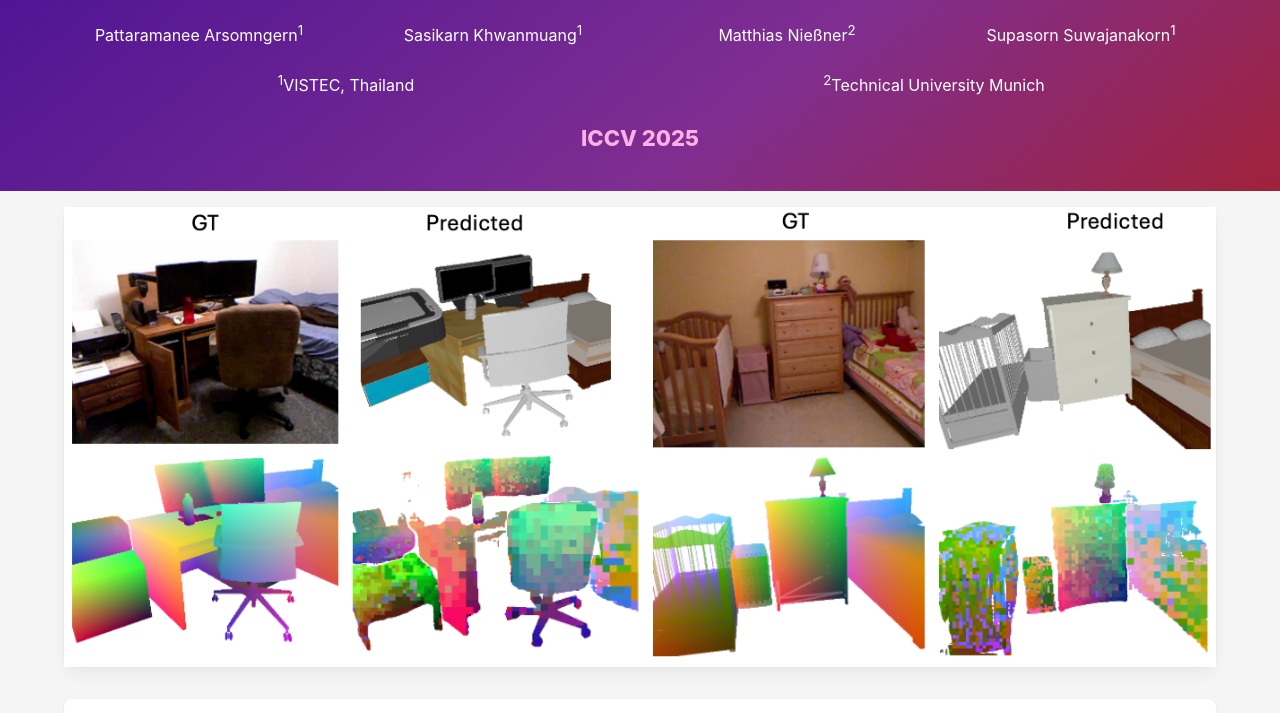
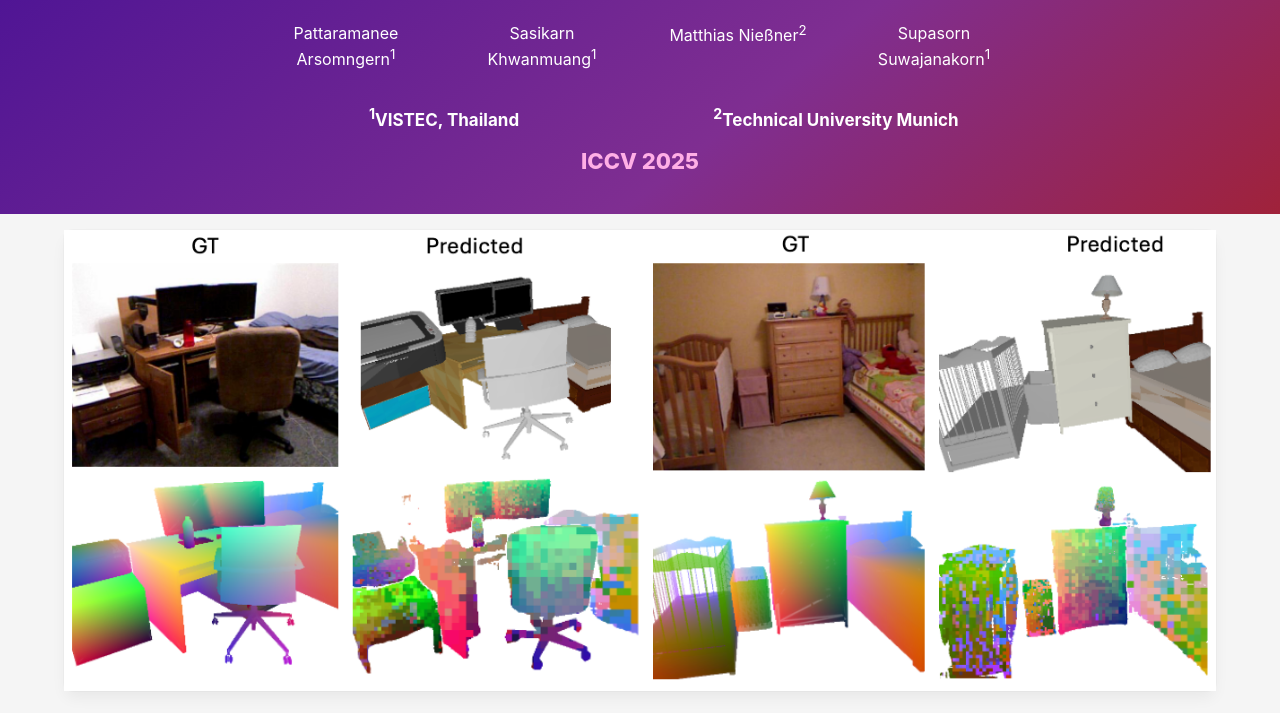
Before and after one commit to ZeroCAD9D/zerocad9d.github.io, a plain HTML site: page index.html in a window 1280 px wide. Shown: the part 87-800 px from the top of the page. Drawn offline with nearby package versions, Linux system fonts and the light colour scheme; some packages are replaced by stand-ins of ours; a script that the page names is missing.

Commit message:
edit font

```diff
--- a/index.html
+++ b/index.html
@@ -51,14 +51,14 @@
       }
 
       .aff {
-        margin-top: 0px !important;
-        padding-top: 0px;
+        /* margin-top: 0px !important; */
+        /* padding-top: 0px; */
         font-size: inherit !important;
       }
 
-      .aff .column {
-        flex-basis: 0 !important;
-      }
+      /* .aff .column { */
+        /* flex-basis: 0 !important; */
+      /* } */
       .btn-more-result {
         margin-top: 4em;
       }
@@ -146,9 +146,9 @@
       margin-top: 0.5rem;
     }
 
-    .aff .column {
-      flex-basis: content;
-    }
+    /* .aff .column { */
+      /* flex-basis: content; */
+    /* } */
 
     .fixwidth {
       max-width: 1000px !important;
@@ -269,16 +269,16 @@
                     onclick="gtag('event', 'title_box', {'event_category' : 'link_click', 'event_label' : 'title_box'})">
                     <div class="column is-12">
                         <div class="columns is-centered has-text-centered">
-                            <div class="column is-3"><a href="https://pattaramaneea.github.io">Pattaramanee Arsomngern</a><sup>1</sup></div>
-                            <div class="column is-3">Sasikarn Khwanmuang<sup>1</sup></div>
-                            <div class="column is-3"><a href="https://niessnerlab.org/index.html">Matthias Nießner</a><sup>2</sup></div>
-                            <div class="column is-3"><a href="https://www.supasorn.com/">Supasorn Suwajanakorn</a><sup>1</sup></div>
+                            <div class="column is-2"><a href="https://pattaramaneea.github.io">Pattaramanee Arsomngern</a><sup>1</sup></div>
+                            <div class="column is-2">Sasikarn Khwanmuang<sup>1</sup></div>
+                            <div class="column is-2"><a href="https://niessnerlab.org/index.html">Matthias Nießner</a><sup>2</sup></div>
+                            <div class="column is-2"><a href="https://www.supasorn.com/">Supasorn Suwajanakorn</a><sup>1</sup></div>
                         </div>
                     </div>
                     <div class="column is-12">
-                        <div class="columns is-centered has-text-centered">
-                            <div class="column is-6"><sup>1</sup>VISTEC, Thailand</div>
-                            <div class="column is-6"><sup>2</sup>Technical University Munich</div>
+                        <div class="columns author_names aff is-centered has-text-centered">
+                            <div class="column is-4"><sup>1</sup>VISTEC, Thailand</div>
+                            <div class="column is-4"><sup>2</sup>Technical University Munich</div>
                         </div>
           </div>
           <div class="column is-12" style="margin-bottom:0px;padding-bottom: 0px;font-weight: 800; font-size: 22px; color: #ffafe6;">
@@ -344,7 +344,7 @@
     <div class="container has-text-centered">
         <div class="columns is-mobile is-multiline">
             <div class="column is-6-mobile">
-                <a href="https://arxiv.org/abs/2312.09168" target="_blank"
+                <a href="https://zerocad9d.github.io" target="_blank"
                     onclick="gtag('event', 'download_paper', {'event_category' : 'link_click', 'event_label' : 'arxiv'})">
                     <div>
                         <img src="assets/images/logo/paper.png" style="width: 70px; height: 100px;">
```
